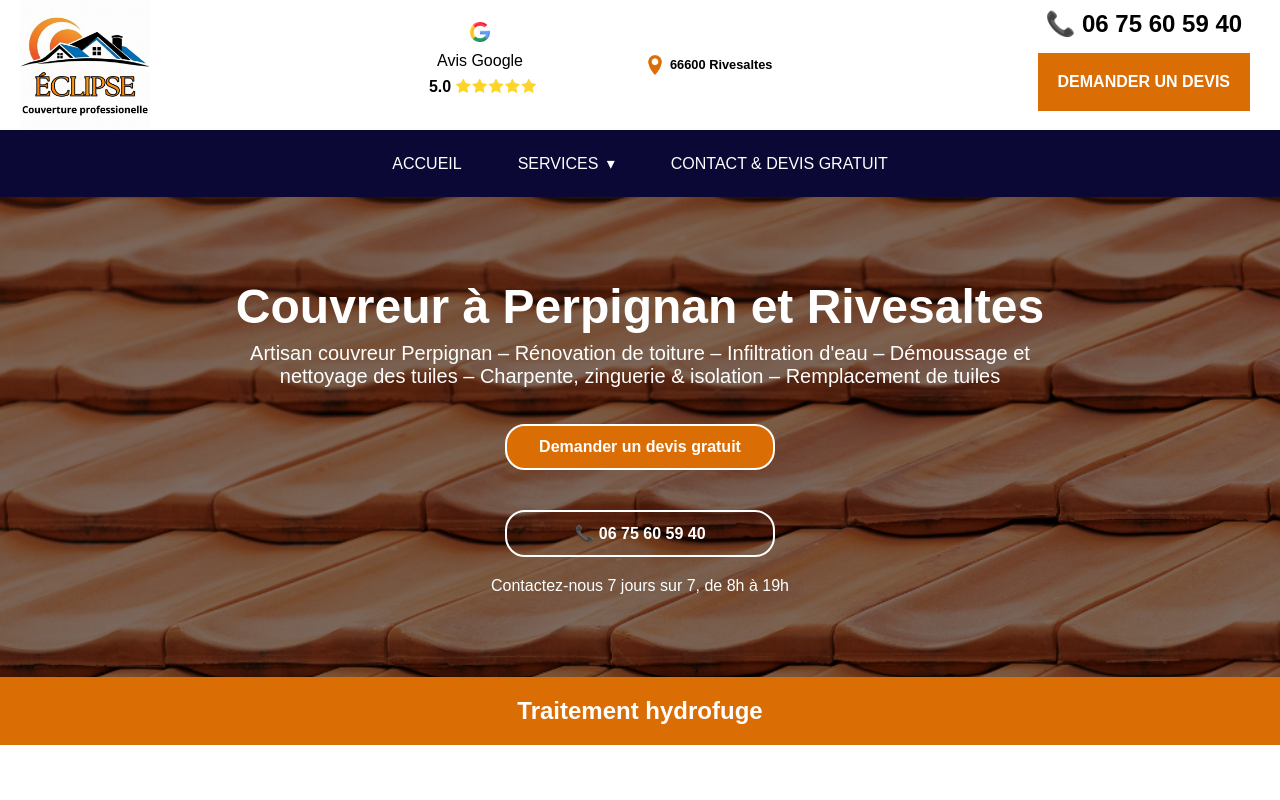
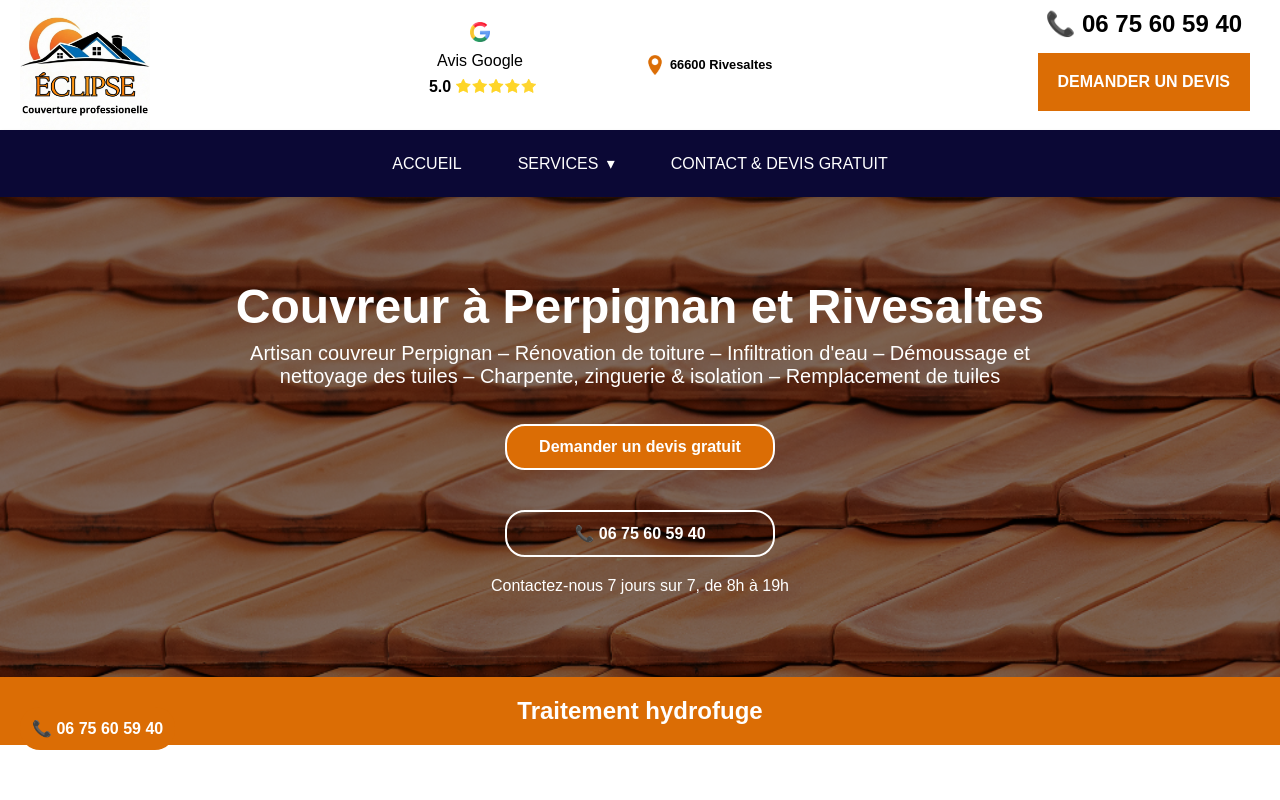
Before and after one commit to AdrienW86/eclipse, a Next.js app: page /hydrofuge in a window 1280 px wide. Shown: the top 800 px of the page. Built offline with nearby package versions, Linux system fonts and the light colour scheme.

Commit message:
mise en ligne

```diff
--- a/app/layout.js
+++ b/app/layout.js
@@ -4,6 +4,7 @@ import Menu from "@/components/Menu/Menu";
 import Zone from "@/components/Zone/Zone";
 import Form from "@/components/Form/Form";
 import Footer from "@/components/Footer/Footer";
+import Call from "@/components/Call/Call";
 import "./globals.css";
 
 const geistSans = Geist({
@@ -31,6 +32,7 @@ export default function RootLayout({ children }) {
         <Zone />
         <Form />
         <Footer />
+        <Call />
       </body>
     </html>
   );
--- /dev/null
+++ b/components/Call/Call.jsx
@@ -0,0 +1,11 @@
+import React from 'react'
+import Link from 'next/link'
+import styles from './call.module.css'
+
+export default function Call() {
+  return (
+    <Link href="tel:+33675605940" className={styles.phone}>
+        📞 06 75 60 59 40
+    </Link>
+  )
+}
--- /dev/null
+++ b/components/Call/call.module.css
@@ -0,0 +1,11 @@
+.phone {
+    position: fixed;
+    bottom : 50px;
+    left: 20px;
+    color: white;
+    padding: 12px;
+    font-weight: bold;
+    text-decoration: none;
+    border-radius: 20px;
+    background-color: var(--orange);
+}
--- a/components/Menu/menu.module.css
+++ b/components/Menu/menu.module.css
@@ -5,6 +5,8 @@
   top: 0;
   color: white;
   z-index: 50;
+  position: sticky;
+  top: 0; /* Distance du haut de la fenêtre */
 }
 
 .container {
```
